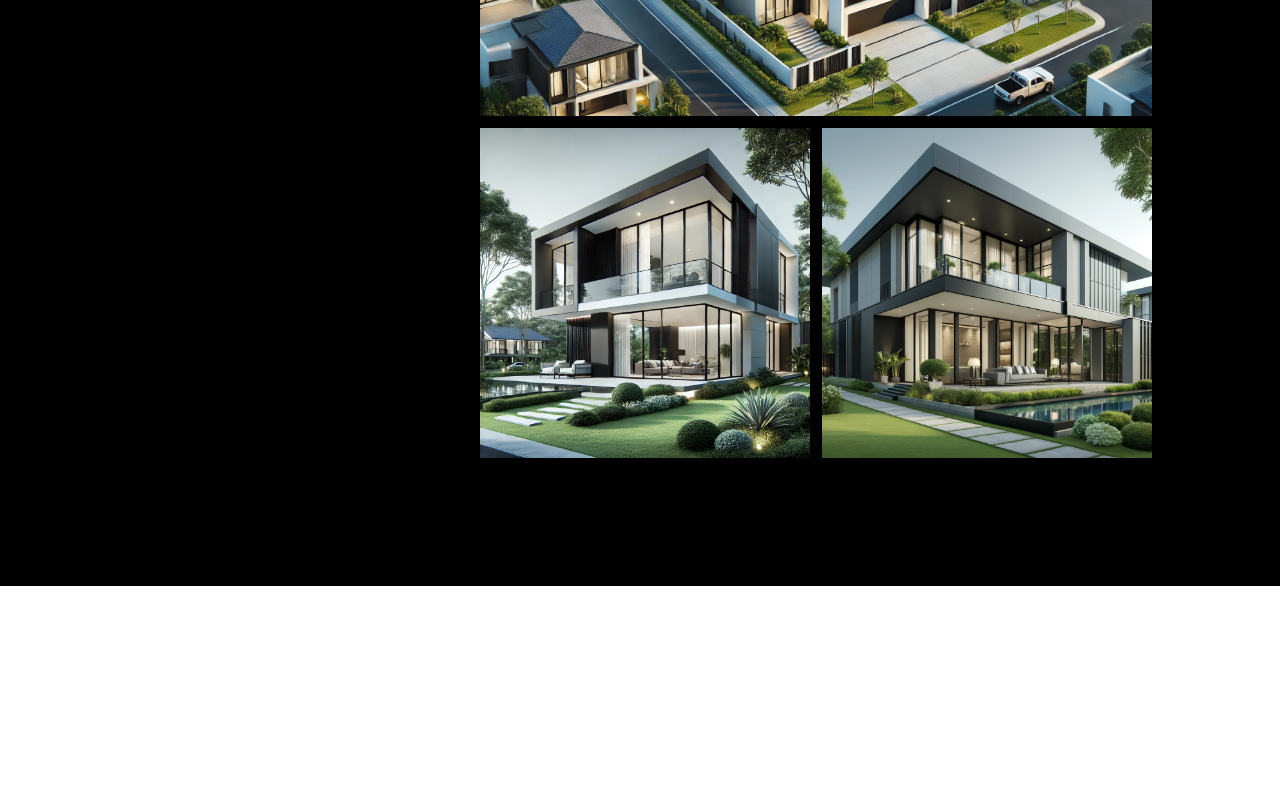
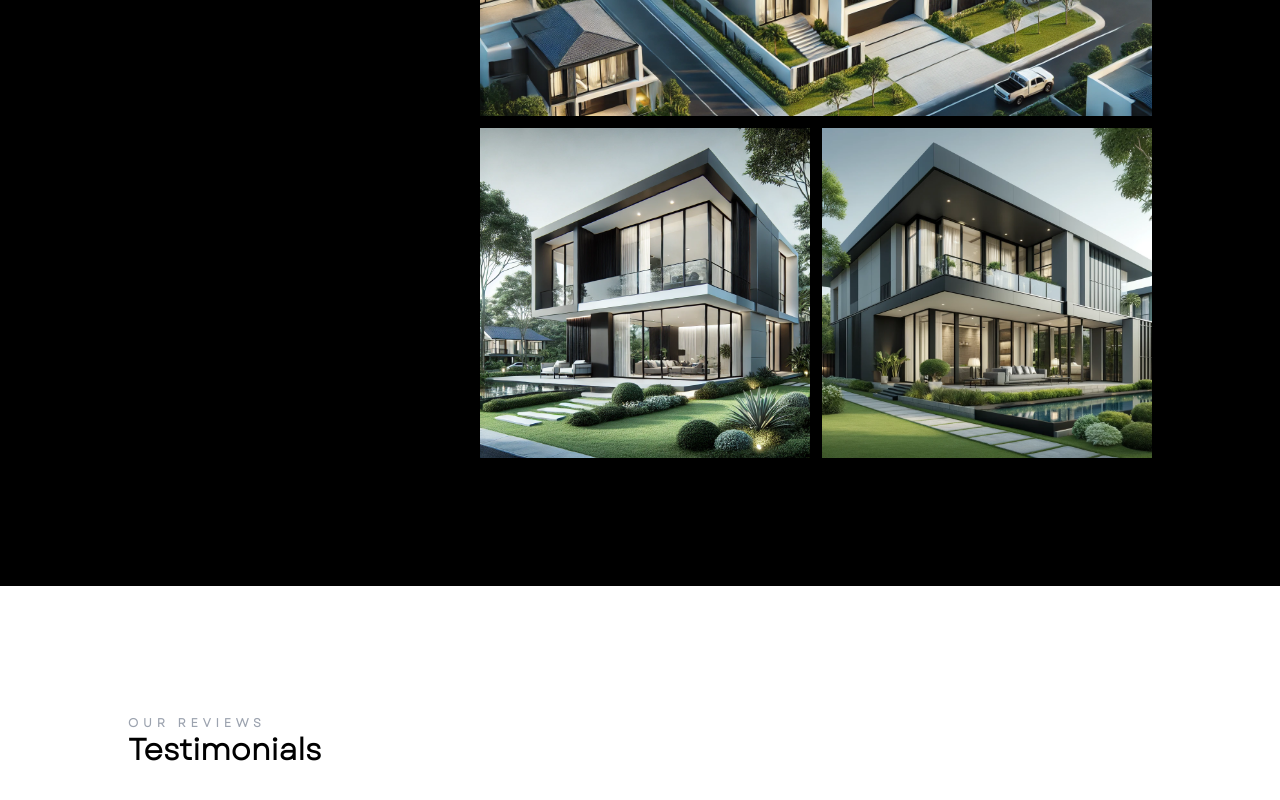
Before and after one commit to victorNwosu-Edusive/akar-estates, a React (Vite) app: page / in a window 1280 px wide. Shown: the part 2018-2818 px from the top of the page. Before the commit the page ends 2604 px from the top, so only its background shows below. Built offline with nearby package versions, Linux system fonts and the light colour scheme.

Commit message:
added Testimonials Section

```diff
--- a/src/App.jsx
+++ b/src/App.jsx
@@ -114,6 +114,15 @@ function App() {
           </div>
 
       </div>
+
+      <div className='bg-white p-9 md:p-32 lg:p-32 pt-32 pb-10' id="testimonials">
+        <div className='md:grid lg:grid md:grid-cols-2 lg:grid-cols-2 grid-cols-1 grid gap-5'>
+          <div>
+        <p className='text-[12px] text-gray-400 font-primary tracking-[.40em] font-bold'>OUR REVIEWS</p>
+        <p className="text-3xl md:text-2xl lg:text-3xl font-primary font-bold">Testimonials</p>
+        </div>
+        </div>
+        </div>
     </>
   )
 }
--- a/src/components/navbar.jsx
+++ b/src/components/navbar.jsx
@@ -47,7 +47,7 @@ function Navbar() {
           <a href="#about-us" className="hidden lg:block  md:text-[12px] font-bold p-1 border-b-2 border-transparent hover:border-b-2 hover:border-rose-400 hover:text-rose-600 duration-300 " title="Destination">About Us</a>
           <a href="#features" className="hidden lg:block md:text-[12px] font-bold p-1 border-b-2 border-transparent hover:border-b-2 hover:border-rose-400 hover:text-rose-600 duration-300 " title='Experiences'>Features</a>
           <a href="#gallery" className="hidden lg:block md:text-[12px] font-bold p-1 border-b-2 border-transparent hover:border-b-2 hover:border-rose-400 hover:text-rose-600 duration-300 " title='Plan Your Trip'>Gallery</a>
-          <a href="" className="hidden lg:block md:text-[12px] font-bold p-1 border-b-2 border-transparent hover:border-b-2 hover:border-rose-400 hover:text-rose-600 duration-300 " title='Gallery'>Testimonial</a>
+          <a href="#testimonials" className="hidden lg:block md:text-[12px] font-bold p-1 border-b-2 border-transparent hover:border-b-2 hover:border-rose-400 hover:text-rose-600 duration-300 " title='Gallery'>Testimonial</a>
           <a href="" className="hidden lg:block md:text-[12px] font-bold p-1 border-b-2 border-transparent hover:border-b-2 hover:border-rose-400 hover:text-rose-600 duration-300 " title='Contact Us'>Contact Us</a>
 
         </div>
@@ -61,7 +61,7 @@ function Navbar() {
           <a href="#about-us" className="md:block  font-bold p-2 hover:text-red-600 rounded-md hover:bg-rose-600/10 duration-300 " onClick={closeMenu} title="Destination">About Us </a>
           <a href="#features" className="md:block  font-bold p-2 hover:text-red-600 rounded-md  hover:bg-rose-600/10 duration-300 " onClick={closeMenu} title='Experiences'>Features</a>
           <a href="#gallery" className="md:block  font-bold p-2 hover:text-red-600 rounded-md  hover:bg-rose-600/10 duration-300 " onClick={closeMenu} title='Plan Your Trip'>Gallery</a>
-          <a href="" className="md:block  font-bold p-2 hover:text-red-600 rounded-md hover:bg-rose-600/10 duration-300 " onClick={closeMenu} title='Gallery'>Testimonial</a>
+          <a href="#testimonials" className="md:block  font-bold p-2 hover:text-red-600 rounded-md hover:bg-rose-600/10 duration-300 " onClick={closeMenu} title='Gallery'>Testimonial</a>
           <a href="" className="md:block  font-bold p-2 hover:text-red-600 rounded-md  hover:bg-rose-600/10 duration-300 " onClick={closeMenu} title='Contact Us'>Contact Us</a>
       </div>
 
```
